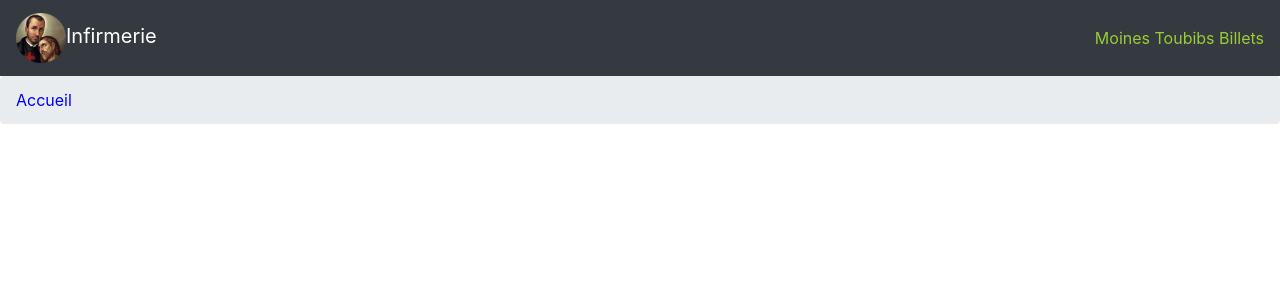
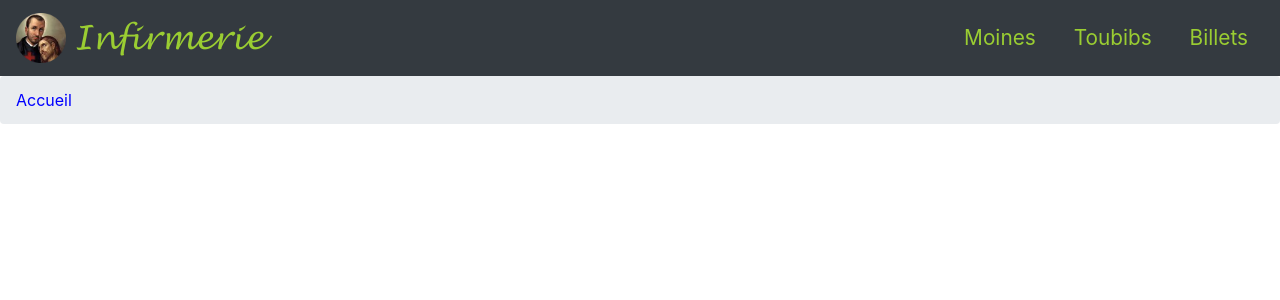
Before and after one commit to BrRoman/infirmerie, a Django app: template infirmerie/templates/main.html in a window 1280 px wide. Shown: the top 300 px of the page. Run offline with Django 3.2, Linux system fonts and the light colour scheme; the template is opened without the code that fills it, so the values that code supplies are empty; style sheets or scripts are compiled from the project's sources; some libraries are stand-ins or nearby versions.

Commit message:
Main template: navbar formatting improved.

```diff
--- a/infirmerie/static/css/infirmerie.less
+++ b/infirmerie/static/css/infirmerie.less
@@ -4,8 +4,28 @@
 @orange: rgb(231, 131, 0);
 @red: rgb(200, 0, 0);
 
+body {
     h1 {
         color: @orange;
+    }
+
+    // Nav:
+    nav {
+        #logo {
+            img {
+                width: 50px;
+            }
+
+            p {
+                color: yellowgreen;
+                font-family: LucidaHW;
+                font-size: 2em;
+            }
+        }
+
+        #menu {
+            font-size: 1.3em;
+        }
     }
 
     // Links:
@@ -43,13 +63,6 @@ a {
     }
 
     // Detail and form:
-.block {
-    border: 1px solid grey;
-    border-radius: 5px;
-    margin: 10px 0px 10px 0px;
-    padding: 10px;
-}
-
     label {
         color: @green;
         font-weight: bold;
@@ -59,6 +72,13 @@ label {
 
     small {
         text-align: right;
+    }
+
+    .block {
+        border: 1px solid grey;
+        border-radius: 5px;
+        margin: 10px 0px 10px 0px;
+        padding: 10px;
     }
 
     // Buttons:
@@ -81,3 +101,4 @@ small {
         background-color: @green;
         border-color: @green;
     }
+}
--- a/infirmerie/templates/main.html
+++ b/infirmerie/templates/main.html
@@ -11,16 +11,24 @@
         <link rel="stylesheet" href="{% static 'css/bootstrap-4.0.0-dist/css/bootstrap.min.css' %}">
         <link rel="stylesheet/less" href="{% static 'css/infirmerie.less' %}">
         {% block css %}{% endblock css %}
+
+        <style>@font-face{font-family: "LucidaHW"; src: url("{% static 'fonts/TR Lucida Handwriting Italic.ttf' %}")}</style>
     </head>
 
     <body>
         <nav class="navbar navbar-dark bg-dark">
-            <a href="/" class="navbar-brand"><img src="{% static '/images/infirmerie.png' %}" style="width: 50px;">Infirmerie</a>
-            <form>
-                <a href="/moines/page=1">Moines</a>
-                <a href="/toubibs/page=1">Toubibs</a>
-                <a href="/billets/page=1">Billets</a>
-            </form>
+            <div id="logo">
+                <a href="/" class="d-flex align-items-center">
+                    <img class="navbar-brand mr-2" src="{% static '/images/infirmerie.png' %}">
+                    <p class="my-0">Infirmerie</p>
+                </a>
+            </div>
+
+            <div id="menu">
+                <a class="mx-3" href="/moines/page=1">Moines</a>
+                <a class="mx-3" href="/toubibs/page=1">Toubibs</a>
+                <a class="mx-3" href="/billets/page=1">Billets</a>
+            </div>
         </nav>
 
         <div id="breadcrumbs">
```
Also changed, not shown: infirmerie/static/fonts/TR Lucida Handwriting Italic.ttf (added). Lines whose indentation alone changed are shown as unchanged.
